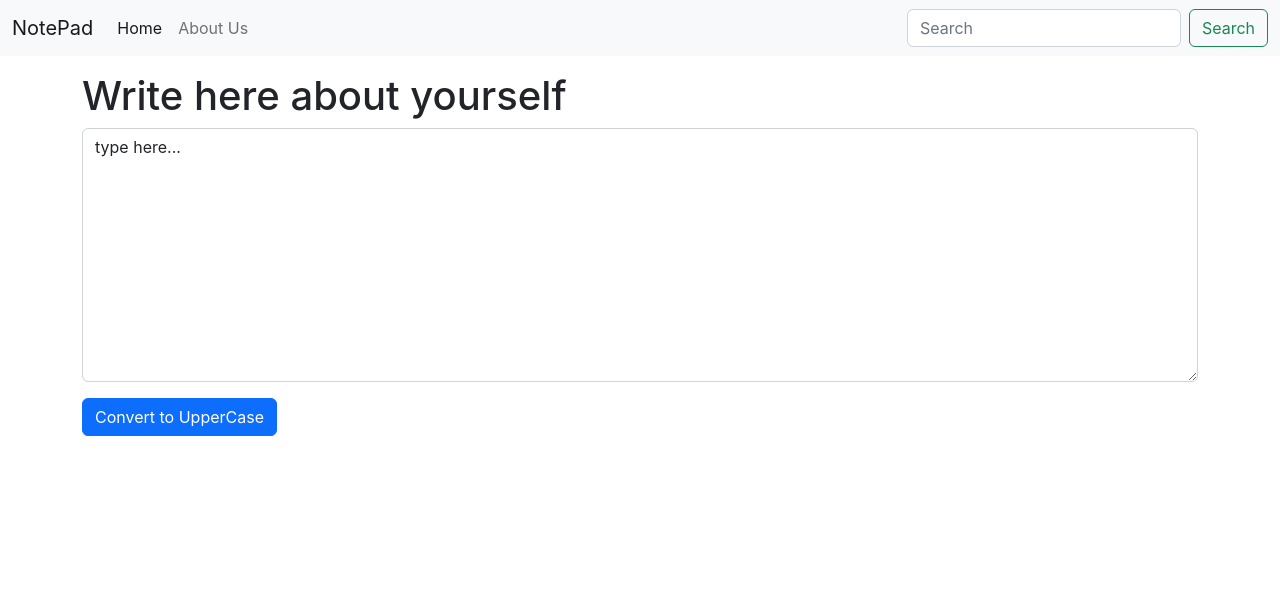
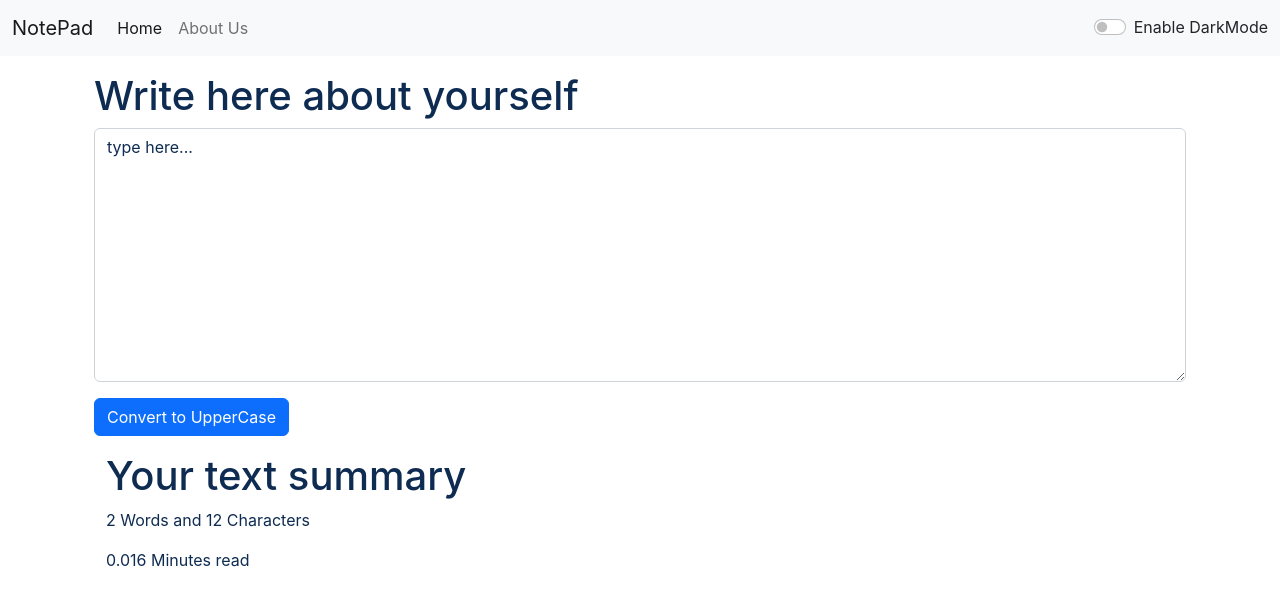
Before and after one commit to luckkalpna/react_learning, a React (Create React App) app in the folder my-app/: page / in a window 1280 px wide. Shown: the top 606 px of the page. Built offline with nearby package versions, Linux system fonts and the light colour scheme.

Commit message:
React app with dark and light mode

```diff
--- a/my-app/src/App.js
+++ b/my-app/src/App.js
@@ -2,13 +2,27 @@
 import './App.css';
 import Navbar from './components/Navbar';
 import TextBox from './components/TextBox';
+import React, {useState} from 'react';
 
 function App() {
+  const [mode, setMode] = useState('light'); // Dark mode is enable or not
+
+  const toggleMode = () =>{
+    if(mode === 'light'){
+      setMode('dark');
+      document.body.style.backgroundColor = "#0e2b51";
+    }
+    else{
+      setMode('light');
+      document.body.style.backgroundColor = "white";
+    }
+  }
+
   return (
         <>
-        <Navbar title="NotePad" contact="About Us"/>
+        <Navbar title="NotePad" contact="About Us" mode={mode} toggleMode={toggleMode}/>
         <div className='container my-3'>
-          <TextBox heading="Write here about yourself"/>
+          <TextBox heading="Write here about yourself" mode={mode}/>
         </div>
         </>
   );
--- a/my-app/src/components/Navbar.js
+++ b/my-app/src/components/Navbar.js
@@ -2,9 +2,13 @@
 
 export default function Navbar(props) {
 	return (
-		<nav className="navbar navbar-expand-lg bg-light">
+		<nav
+			className={`navbar navbar-expand-lg navbar-${props.mode} bg-${props.mode}`}
+		>
 			<div className="container-fluid">
-				<a className="navbar-brand" href="/">{props.title}</a>
+				<a className="navbar-brand" href="/">
+					{props.title}
+				</a>
 				<button
 					className="navbar-toggler"
 					type="button"
@@ -24,20 +28,22 @@
 							</a>
 						</li>
 						<li className="nav-item">
-							<a className="nav-link" href="/">{props.contact}</a>
+							<a className="nav-link" href="/">
+								{props.contact}
+							</a>
 						</li>
 					</ul>
-					<form className="d-flex" role="search">
+					<div className="form-check form-switch">
 						<input
-							className="form-control me-2"
-							type="search"
-							placeholder="Search"
-							aria-label="Search"
+							className="form-check-input" onClick={props.toggleMode}
+							type="checkbox"
+							role="switch"
+							id="flexSwitchCheckDefault"
 						/>
-						<button className="btn btn-outline-success" type="submit">
-							Search
-						</button>
-					</form>
+						<label className={`form-check-label text-${props.mode === 'light'?'dark':'light'} `}htmlFor="flexSwitchCheckDefault">
+							Enable DarkMode
+						</label>
+					</div>
 				</div>
 			</div>
 		</nav>
--- a/my-app/src/components/TextBox.js
+++ b/my-app/src/components/TextBox.js
@@ -14,12 +14,18 @@
 
     const [text, setText] = useState("type here...");
 	return (
-        <div>
+        <div className="container" style ={{color: props.mode === 'dark'?'white':'#0e2b51'}}>
         <h1>{props.heading}</h1>
         <div className="mb-3">
-                <textarea className="form-control" value={text} onChange={handleOnChange} id="exampleFormControlTextarea1" rows="10"></textarea>
+                <textarea className="form-control" value={text} onChange={handleOnChange} style={{backgroundColor: props.mode === 'light'?'white':'grey', color: props.mode === 'dark'?'white':'#0e2b51'}} id="exampleFormControlTextarea1" rows="10"></textarea>
         </div>
         <button className="btn btn-primary" onClick={handleUpClick}>Convert to UpperCase</button>
+
+        <div className="container my-3"  style ={{color: props.mode === 'dark'?'white':'#0e2b51'}}>
+            <h1>Your text summary</h1>
+            <p>{text.split(" ").length} Words and {text.length} Characters</p>
+            <p>{0.008 * text.split(" ").length} Minutes read</p>
+        </div>
         </div>
 	);
 }
```
